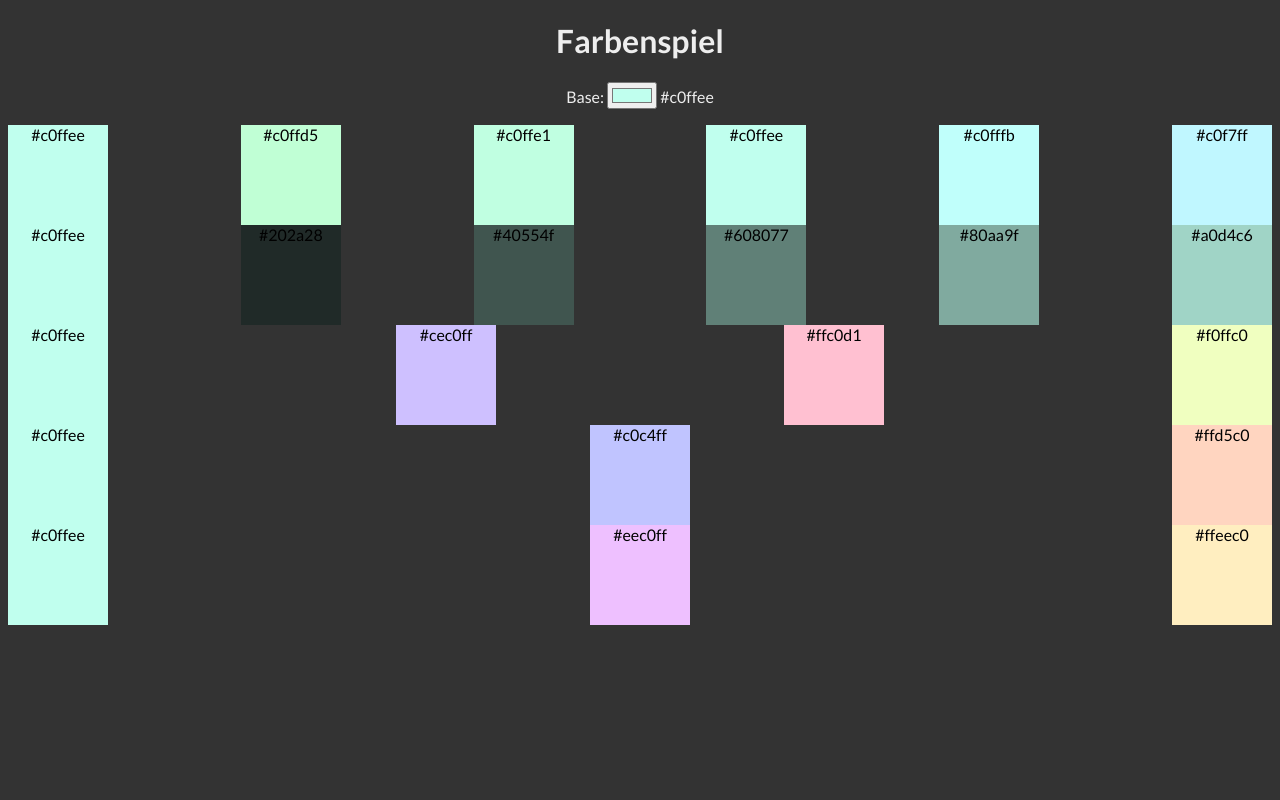
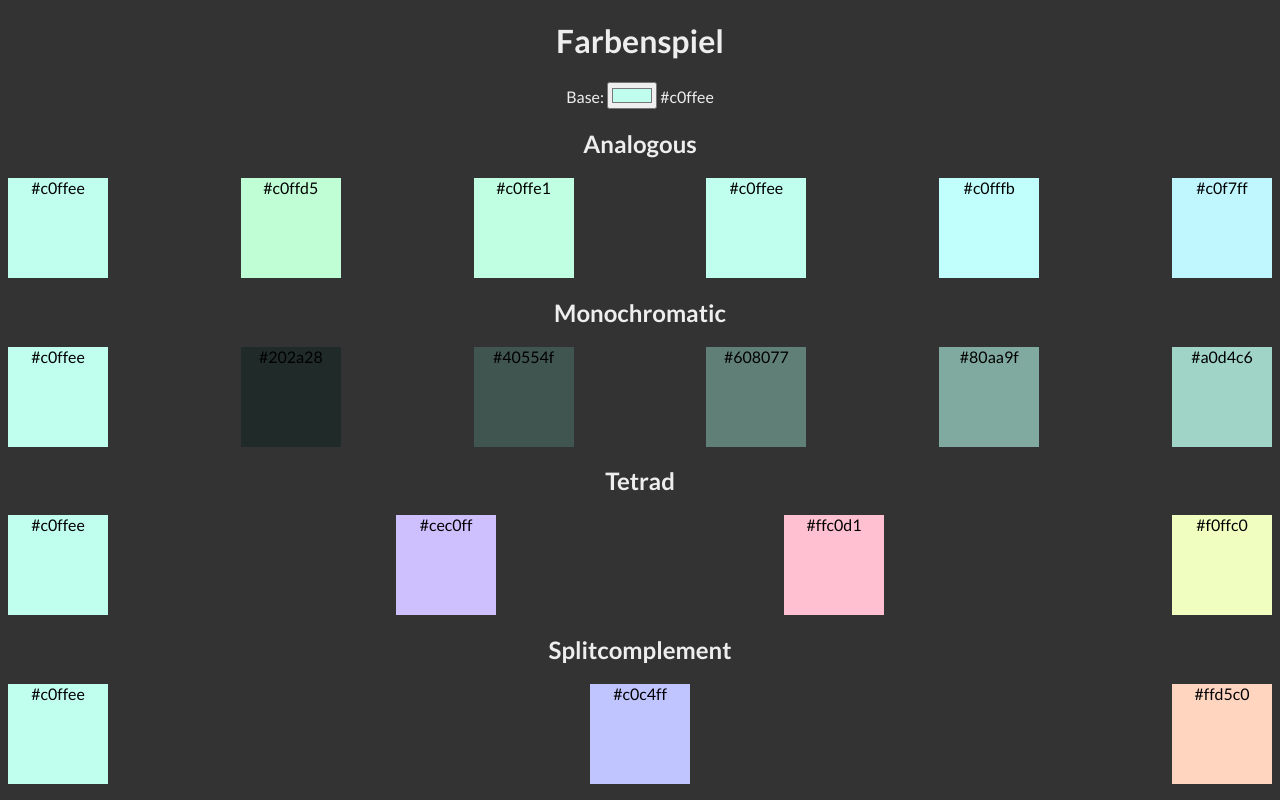
Before and after one commit to mariofink/farbenspiel, a Vue app: page / in a window 1280 px wide. Shown: the top 800 px of the page. Built offline with nearby package versions, Linux system fonts and the light colour scheme.

Commit message:
add ColorCombination class with  title attribute

```diff
--- /dev/null
+++ b/src/ColorCombination.js
@@ -0,0 +1,16 @@
+const tinycolor = require("tinycolor2");
+
+export default class ColorCombination {
+  constructor(combination, baseColor) {
+    this.title = combination;
+    this.colors = getHexColors(
+      tinycolor(baseColor)[combination.toLowerCase()]()
+    );
+  }
+}
+
+function getHexColors(colors) {
+  return colors.map(function(color) {
+    return color.toHexString();
+  });
+}
--- a/src/components/FarbKombination.vue
+++ b/src/components/FarbKombination.vue
@@ -1,15 +1,18 @@
 <template>
+<div>
+   <h2>{{ title }}</h2>
    <div class="farbkombination">
-       <div class="farbfeld" v-for="color in colors" v-bind:key="color" v-bind:style="{backgroundColor: color}">
+       <div class="farbfeld" v-for="(color, index) in colors" v-bind:key="title + color + index" v-bind:style="{backgroundColor: color}">
            {{ color }}
        </div>
    </div>
+</div>
 </template>
 
 <script>
 export default {
   name: "FarbKombination",
-  props: ["colors"]
+  props: ["colors", "title"]
 };
 </script>
 
--- a/src/components/FarbenSpiel.vue
+++ b/src/components/FarbenSpiel.vue
@@ -6,16 +6,16 @@
         {{baseColor}}
 
         <ul class="combinations">
-            <li v-for="combo in combinations" v-bind:key="combo">
-                <FarbKombination :colors="combo"></FarbKombination>
+            <li v-for="combo in combinations" v-bind:key="combo.title">
+                <FarbKombination :colors="combo.colors" :title="combo.title"></FarbKombination>
             </li>
         </ul>
     </main>
 </template>
 
 <script>
-const tinycolor = require("tinycolor2");
 import FarbKombination from "./FarbKombination.vue";
+import ColorCombination from "../ColorCombination.js";
 
 export default {
   name: "FarbenSpiel",
@@ -28,23 +28,18 @@ export default {
   computed: {
     combinations: function() {
       return {
-        analogous: getHexColors(tinycolor(this.baseColor).analogous()),
-        monochromatic: getHexColors(tinycolor(this.baseColor).monochromatic()),
-        tetrad: getHexColors(tinycolor(this.baseColor).tetrad()),
-        splitcomplement: getHexColors(
-          tinycolor(this.baseColor).splitcomplement()
+        analogous: new ColorCombination("Analogous", this.baseColor),
+        monochromatic: new ColorCombination("Monochromatic", this.baseColor),
+        tetrad: new ColorCombination("Tetrad", this.baseColor),
+        splitcomplement: new ColorCombination(
+          "Splitcomplement",
+          this.baseColor
         ),
-        triad: getHexColors(tinycolor(this.baseColor).triad())
+        triad: new ColorCombination("Triad", this.baseColor)
       };
     }
   }
 };
-
-function getHexColors(colors) {
-  return colors.map(function(color) {
-    return color.toHexString();
-  });
-}
 </script>
 
 <style>
```
